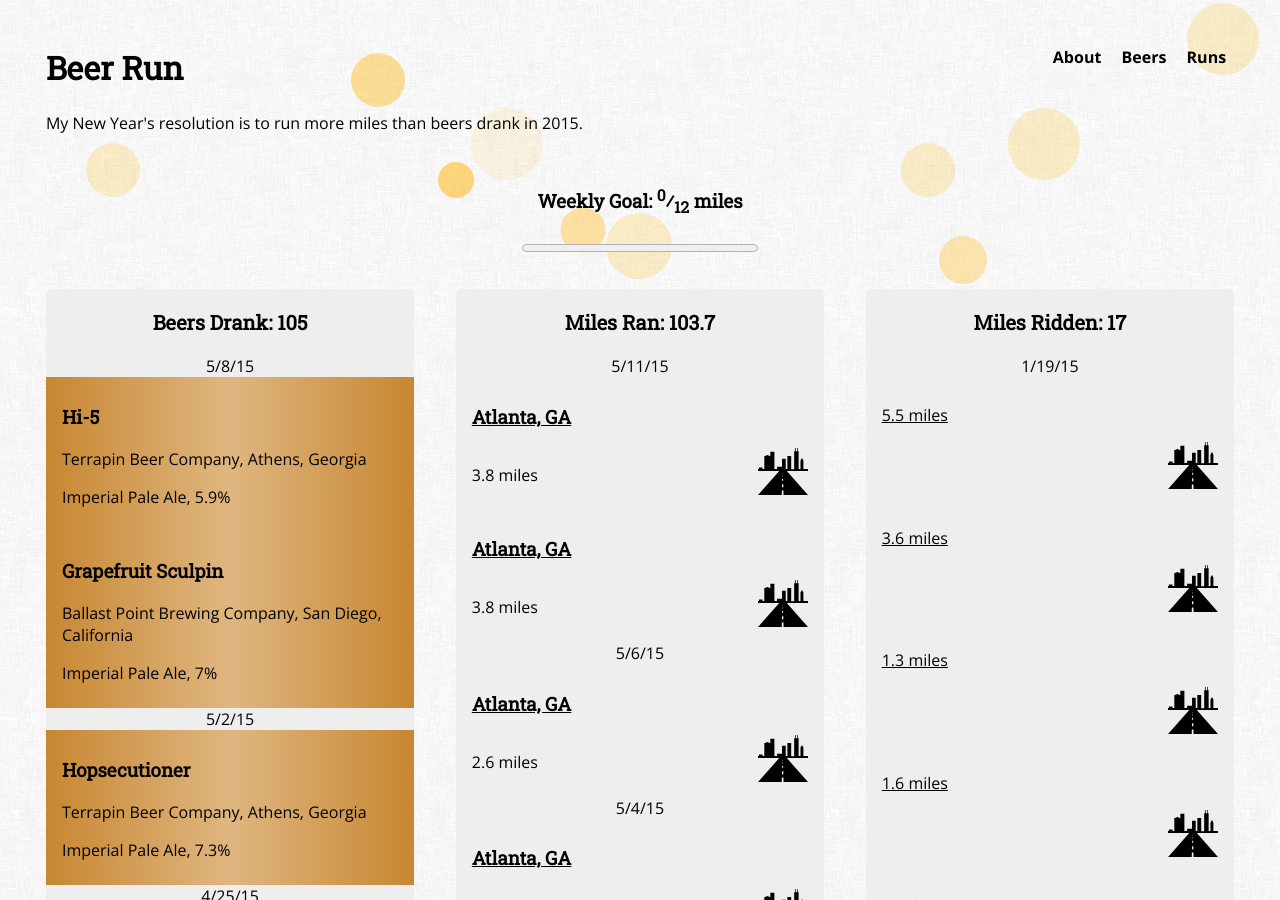
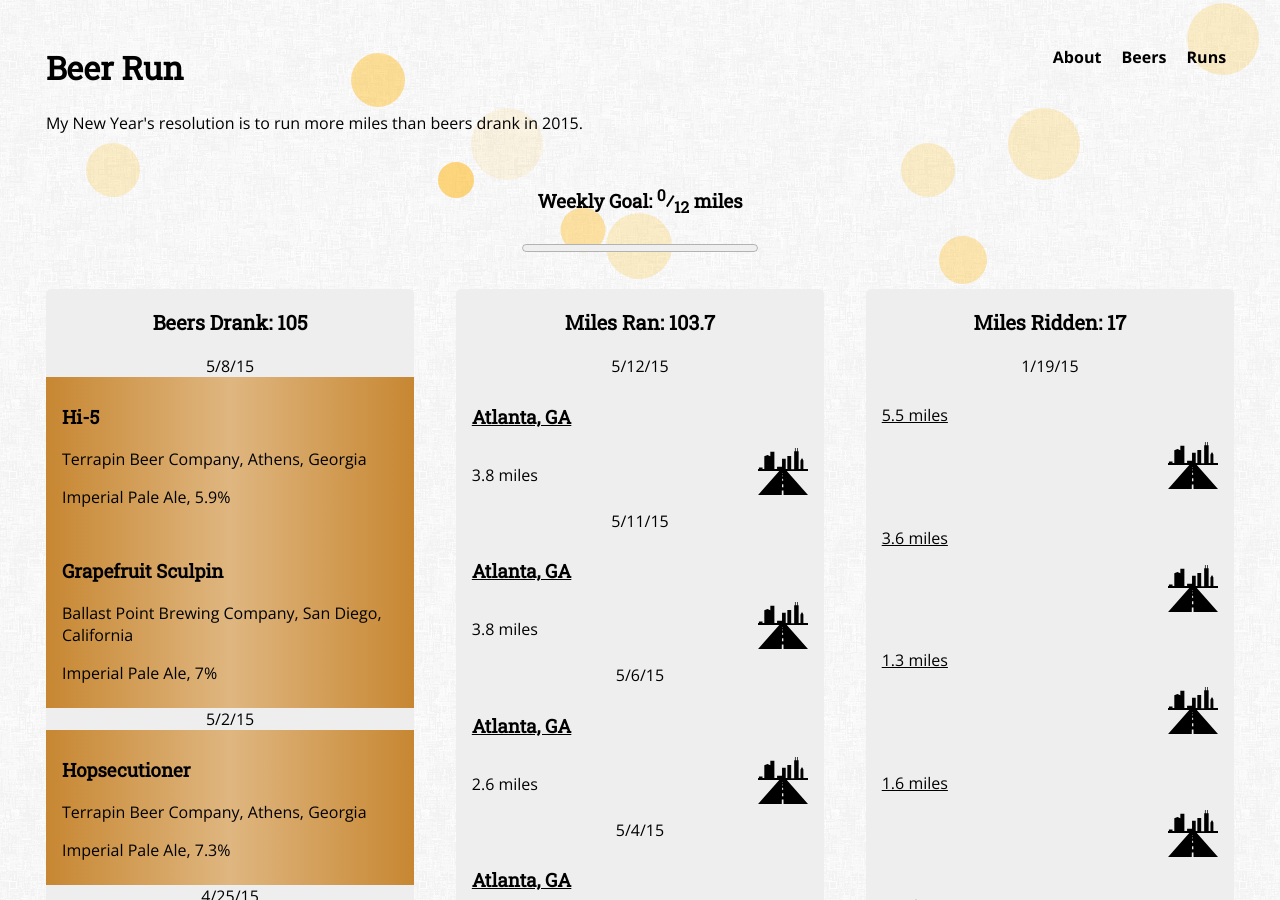
Before and after one commit to rhewitt22/beer-run, a Jekyll site: the page built from index.html, in a window 1280 px wide and 900 px high. Built offline with Jekyll 4.4.1, drawn with Linux system fonts in a browser that asks for light colours; nearby versions of some CDN libraries.

Commit message:
Updated run.yml

```diff
--- a/_data/run.yml
+++ b/_data/run.yml
@@ -1,4 +1,4 @@
-- date: 5/11/15
+- date: 5/12/15
   distance: 3.8
   type: city
   location: "Atlanta, GA"
```
